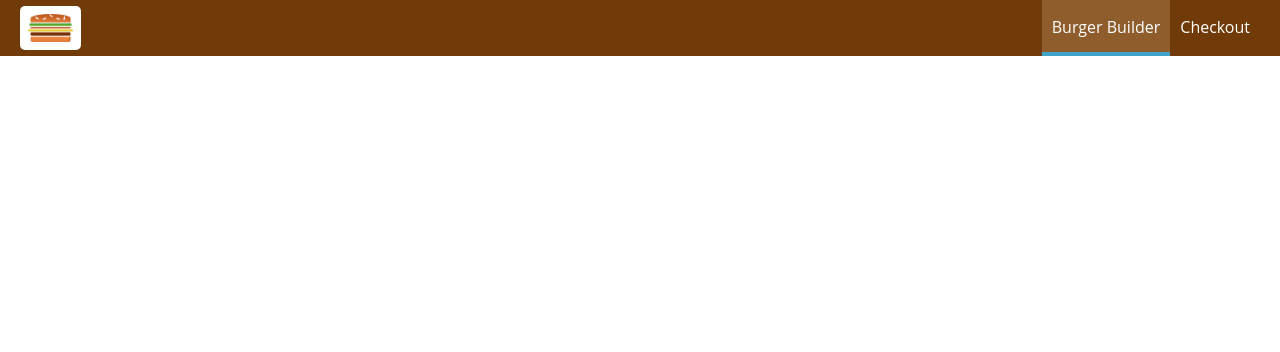
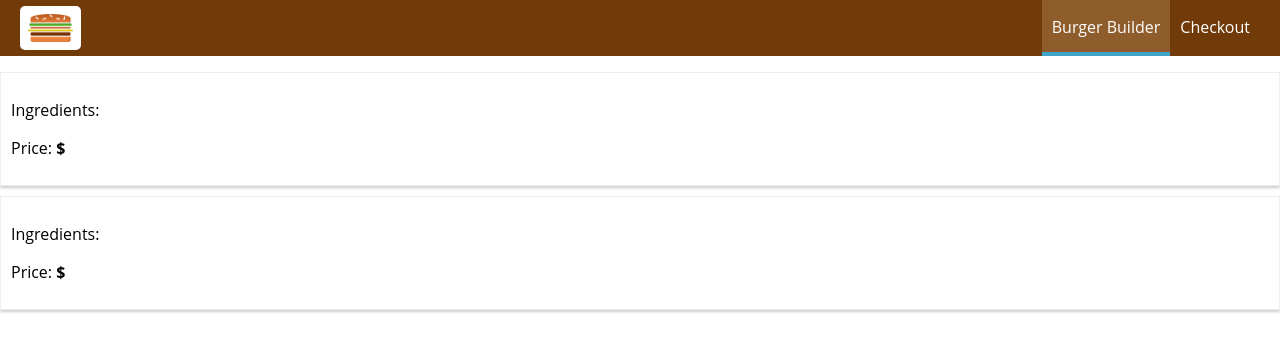
Before and after one commit to emmanuelolivo1002/Burger-Builder, a React app: page /orders in a window 1280 px wide. Shown: the top 352 px of the page. Built offline with nearby package versions, Linux system fonts and the light colour scheme; the HTML template or start-up script is replaced by a standard one.

Commit message:
Add orders page

```diff
--- a/src/App.js
+++ b/src/App.js
@@ -6,6 +6,7 @@
 // Containers
 import BurgerBuilder from './containers/BurgerBuilder/BurgerBuilder';
 import Checkout from './containers/Checkout/Checkout';
+import Orders from './containers/Orders/Orders';
 
 class App extends Component {
   render() {
@@ -13,6 +14,7 @@
       <Layout>
         <Switch>
           <Route path='/checkout' component={Checkout} />
+          <Route path='/orders' component={Orders} />
           <Route path='/' exact component={BurgerBuilder} />
         </Switch>
       </Layout>
--- /dev/null
+++ b/src/components/Order/Order.css
@@ -0,0 +1,8 @@
+.Order {
+  width: 100%;
+  border: 1px solid #eee;
+  box-shadow: 0 2px 3px #ccc;
+  padding: 10px;
+  margin: 10px auto;
+  box-sizing: border-box;
+}
--- /dev/null
+++ b/src/components/Order/Order.js
@@ -0,0 +1,12 @@
+import React from 'react';
+
+import classes from './Order.css';
+
+const order = (props) => (
+  <div className={classes.Order}>
+    <p>Ingredients: </p>
+    <p>Price: <strong>$</strong></p>
+  </div>
+);
+
+export default order;
--- /dev/null
+++ b/src/containers/Orders/Orders.js
@@ -0,0 +1,18 @@
+import React, { Component } from 'react';
+
+import Order from '../../components/Order/Order';
+
+class Orders extends Component {
+
+  render() {
+    return (
+      <div>
+        <Order />
+        <Order />
+      </div>
+    );
+  }
+
+}
+
+export default Orders;
```
